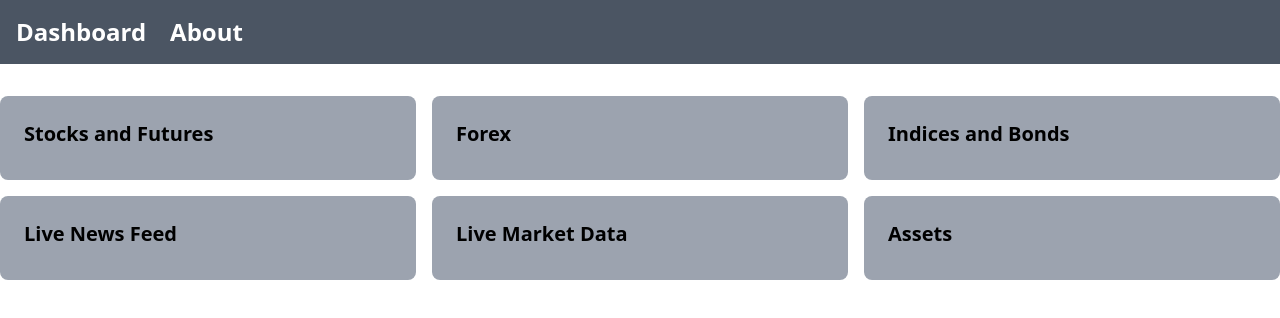
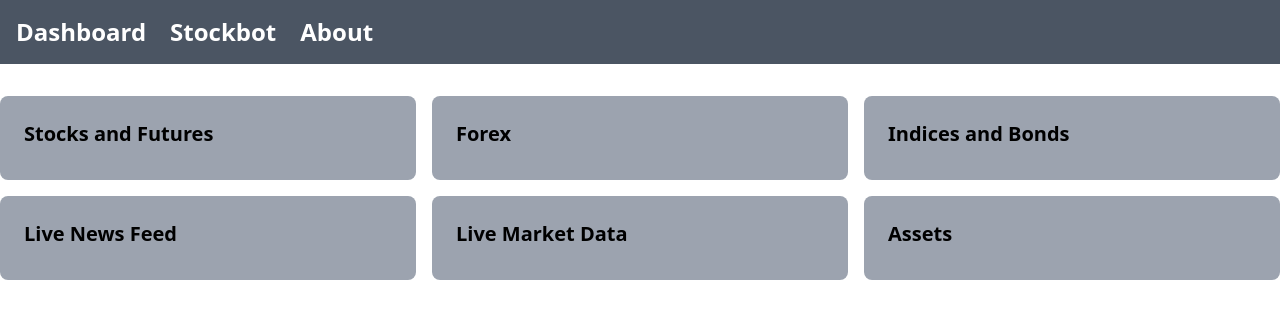
Before and after one commit to therealcyberlord/Blijax-Stockbot, a React (Vite) app in the folder frontend/: page / in a window 1280 px wide. Shown: the top 318 px of the page. Built offline with nearby package versions, Linux system fonts and the light colour scheme.

Commit message:
Added Stockbot page and changed Navbar

```diff
--- a/frontend/src/components/Navbar.jsx
+++ b/frontend/src/components/Navbar.jsx
@@ -8,6 +8,11 @@ function Navbar() {
                  Dashboard
             </Link>
             <div className="px-6">
+                <Link href="/Stockbot" className="text-white text-2xl font-bold">
+                 Stockbot
+                </Link>
+            </div>
+            <div>
                 <Link href="/about" className="text-white text-2xl font-bold">
                  About
                 </Link>
--- /dev/null
+++ b/frontend/src/pages/Stockbot.jsx
@@ -0,0 +1,3 @@
+const Stockbot = () => {
+     };
+  export default Stockbot;
```
